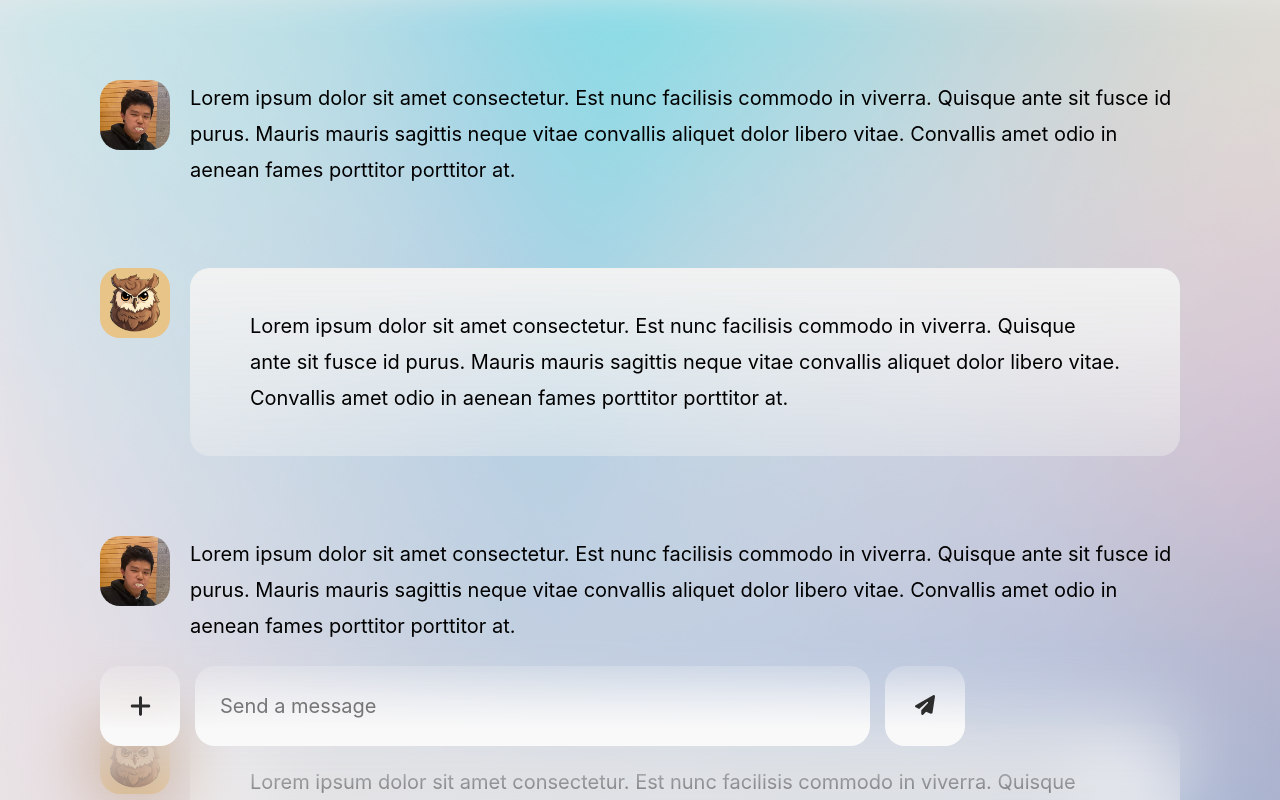
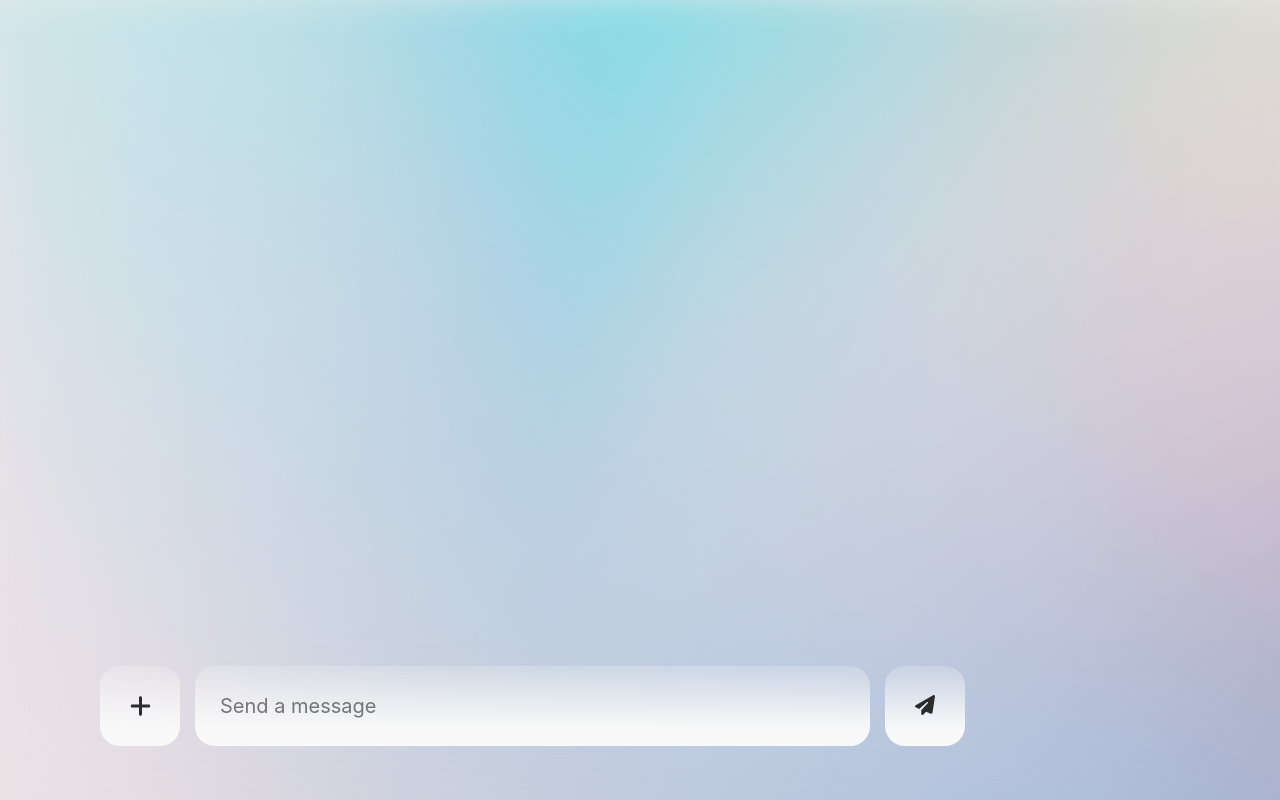
Before and after one commit to LinHong149/HackThe6ix-StudyGPT, a Next.js app: page / in a window 1280 px wide. Built offline with nearby package versions, Linux system fonts and the light colour scheme.

Commit message:
AI Works

```diff
--- a/pages/index.js
+++ b/pages/index.js
@@ -16,6 +16,7 @@ export default function Home() {
   const [userPrompt, setUserPrompt] = useState("");
   // returns fileName with all the names of selected files
   const [fileNames, setFileNames] = useState([]);
+  const [messages, setMessages] = useState([]);
 
   const handleDelete = (indexToRemove) => {
     setFileNames(prevNames => prevNames.filter((_, index) => index !== indexToRemove));
@@ -36,58 +37,56 @@ export default function Home() {
   }
 
   const runAI = async () => {
+    // Push user's message
+    setMessages(prevMessages => [...prevMessages, { sender: 'user', content: userPrompt }]);
+
     //Instantiante the OpenAI model
     //Pass the "temperature" parameter which controls the RANDOMNESS of the model's output. A lower temperature will result in more predictable output, while a higher temperature will result in more random output. The temperature parameter is set between 0 and 1, with 0 being the most predictable and 1 being the most random
-    const model = new OpenAI({ temperature: 0.9, openAIApiKey: process.env.NEXT_PUBLIC_OPENAI_API_KEY });
+    const model = new OpenAI({ temperature: 0.7, openAIApiKey: process.env.NEXT_PUBLIC_OPENAI_API_KEY });
 
     //Calls out to the model's (OpenAI's) endpoint passing the prompt. This call returns a string
-    // const res = await model.call(
-    //   "Pretend you are an experienced tutor, well versed in all subjects. A student comes to you for help. This is the documents that they provide: \n"
-    //   + fileContent + "\n"
-    //   + userPrompt
-    // );
-    // console.log({ res });
+    const res = await model.call(
+      "Pretend you are an experienced tutor, well versed in all subjects. A student comes to you for help. This is the documents that they provide: \n"
+      + fileContent + "\n"
+      + userPrompt
+    );
 
-    console.log("Pretend you are an experienced tutor, well versed in all subjects. A student comes to you for help. This is the documents that they provide: \n"
-    + fileContent + "\n"
-    + userPrompt)
+    console.log({ res });
+    setMessages(prevMessages => [...prevMessages, { sender: 'ai', content: res }]);
+
+    // console.log("Pretend you are an experienced tutor, well versed in all subjects. A student comes to you for help. This is the documents that they provide: \n"
+    // + fileContent + "\n"
+    // + userPrompt)
   };
 
-  const UserOutput = () => {
+  const UserOutput = ({ content }) => {
     return (
       <div className={styles.OutputStyle}>
         <div className={styles.userOutputAvatar}></div>
-        <div className={styles.userOutputText}>Lorem ipsum dolor sit amet consectetur. Est nunc facilisis commodo in viverra. Quisque ante sit fusce id purus. Mauris mauris sagittis neque vitae convallis aliquet dolor libero vitae. Convallis amet odio in aenean fames porttitor porttitor at. </div>
+        <div className={styles.userOutputText}>{content}</div>
       </div>
     )
   };
 
-  const GPTOutput = () => {
-    return (
-      <div className={styles.OutputStyle}>
-        <div className={styles.gptOutputAvatar}></div>
-        <div className={styles.gptOutputText}>Lorem ipsum dolor sit amet consectetur. Est nunc facilisis commodo in viverra. Quisque ante sit fusce id purus. Mauris mauris sagittis neque vitae convallis aliquet dolor libero vitae. Convallis amet odio in aenean fames porttitor porttitor at. </div>
-      </div>
-    )
+  const GPTOutput = ({ content }) => {
+      return (
+        <div className={styles.OutputStyle}>
+          <div className={styles.gptOutputAvatar}></div>
+          <div className={styles.gptOutputText}>{content}</div>
+        </div>
+      )
   };
+
 
   return (
     <div className={styles.container}>
       <div className={styles.output}>
-        <UserOutput/>
-        <GPTOutput/>
-        <UserOutput/>
-        <GPTOutput/>
-        <UserOutput/>
-        <GPTOutput/>
-        <UserOutput/>
-        <GPTOutput/>
-        <UserOutput/>
-        <GPTOutput/>
+          {messages.map((message, index) => (
+              message.sender === 'user' ?
+              <UserOutput key={index} content={message.content}/> :
+              <GPTOutput key={index} content={message.content}/>
+          ))}
       </div>
-
-      <div>{fileContent}</div>
-
 
       <div className={styles.bottomBg}>
         <div className={styles.inputGroup}>
```
